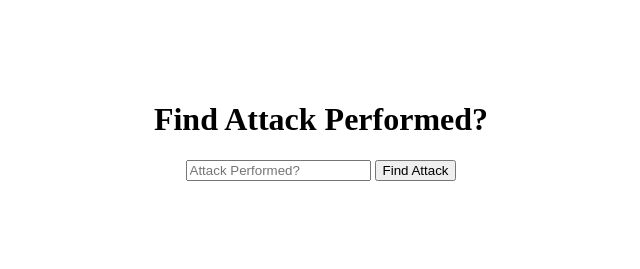
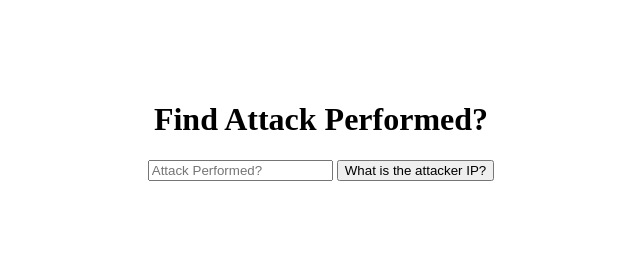
Before and after one commit to NullChapter/Challenges_2023_OWASP_10, a PHP site: page / in a window 1280 px wide. Shown: the part 531-800 px from the top of the page, without its empty margins (319-959 px from the left). Run offline with PHP 8.4, Linux system fonts and the light colour scheme.

Commit message:
Update index.php

```diff
--- a/Security Logging and Monitoring Failures (Insufficient Logging and Monitoring)/easy/index.php
+++ b/Security Logging and Monitoring Failures (Insufficient Logging and Monitoring)/easy/index.php
@@ -131,7 +131,7 @@ table, th, td {
     <h1>Find Attack Performed?</h1>
     <div class="center-button">
         <input type="text" id="keyInput" placeholder="Attack Performed?">
-        <button id="checkButton">Find Attack</button>
+        <button id="checkButton">What is the attacker IP?</button>
     </div>
     <script>
         document.getElementById('checkButton').addEventListener('click', function() {
```
